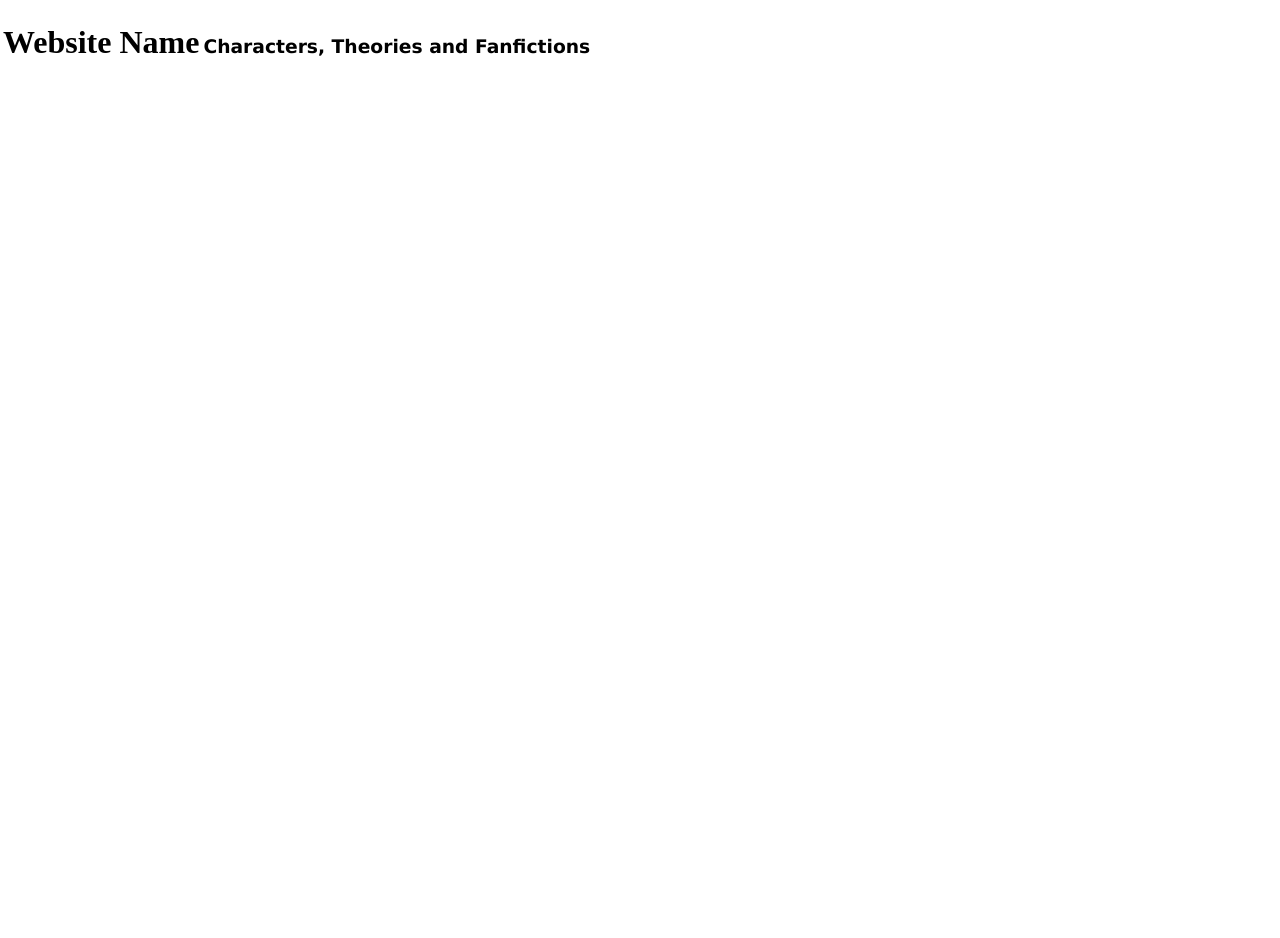
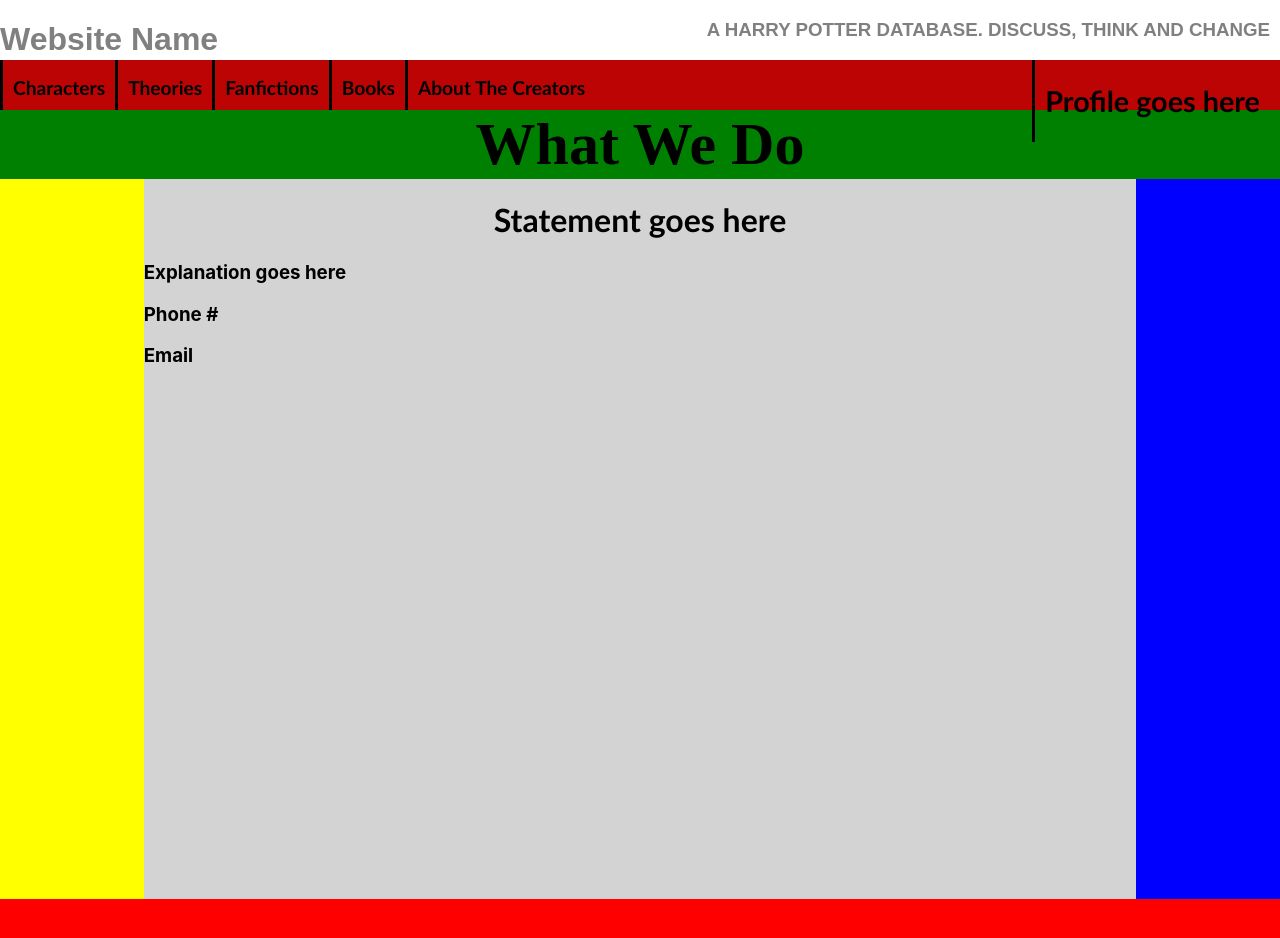
Before and after one commit to jzy521/HarryPotter, a React (Create React App) app: page / in a window 1280 px wide. Shown: the top 938 px of the page. Before the commit the page ends 800 px from the top, so only its background shows below. Built offline with nearby package versions, Linux system fonts and the light colour scheme.

Commit message:
new code

```diff
--- a/src/App.css
+++ b/src/App.css
@@ -17,8 +17,132 @@
 }
 
 .Title{
-  font-family: Cursive;
+  text-align:center;
+  font-family:Trebuchet MS;
+  color: black;
+  line-height:100%;
+  height:100%;
 }
 .TitleDescription{
-  font-family: Verdana;
+  text-align:center;
+  font-family: Trebuchet MS;
+  color:black;
+  font-size:120%;
 }
+.TitleDescription2{
+  text-align:center;
+  font-family: Trebuchet MS;
+  color:grey;
+  font-size:120%;
+}
+.header {
+  height:50px;
+  padding:0px;
+  background-color:rgb(189, 4, 4);
+  /* -webkit-animation-name: example;
+  -webkit-animation-duration: 1000000000s;  */
+  /* animation-name: example;
+  animation-duration: 100000000s; */
+  display: flex;
+  flex-direction: row;
+}
+
+.header > div {
+  padding-right: 10px;
+  padding-left: 10px;
+  border-left: 3px solid black;
+  border-color: black;
+}
+
+
+/* @-webkit-keyframes example {
+  0%   {background-color: red;}
+  25%  {background-color: yellow;}
+  50%  {background-color: blue;}
+  100% {background-color: green;}
+}
+
+
+@keyframes example {
+  0%   {background-color: red;}
+  25%  {background-color: yellow;}
+  50%  {background-color: blue;}
+  100% {background-color: green;}
+} */
+
+.CharacterHeading{
+  font-family:Trebuchet MS;
+  color:black
+}
+
+.header2{
+  font-family:Arial;
+  height:60px;
+  padding:0px;
+  background-color:rgba(255, 255, 255, 0.726);
+  display: flex;
+  flex-direction: row;
+  color: Grey
+}
+.special{
+  position: absolute;
+  right: 10px;
+}
+
+.whatWeDo{
+  background-color:green;
+
+}
+.whatWeDotext{
+  text-align:center;
+  color:black;
+  font-family:Cursive;
+  font-size:60px;
+  margin: 0px;
+}
+.leftBorder {
+  height:700px;
+  width: 160px;
+  z-index: 1;
+  top: 0;
+  left: 0;
+  background-color:yellow;
+  overflow-x: hidden;
+  padding-top: 20px;
+  position: relative;
+}
+.rightBorder {
+  height:700px;
+  width: 160px;
+  z-index: 1;
+  top: 0;
+  left: 0;
+  right: 0;
+  background-color:Blue;
+  overflow-x: hidden;
+  padding-top: 20px;
+  position: relative;
+}
+.mainArticle{
+  width:1105px;
+  height:700;
+  background-color:lightgray;
+}
+.flexing{
+  display: flex;
+  flex-direction: row;
+}
+.headingHome{
+  text-align:center;
+  font-family:Trebuchet MS;
+}
+.gryffindor{
+  width:100%;
+  height:160px;
+  background-color: red;
+}
+.profile{
+  position: absolute;
+  right: 10px;
+}
+/* x */
--- a/src/App.js
+++ b/src/App.js
@@ -12,18 +12,85 @@
 class App extends Component {
   render() {
     return(
-      <div>
-        <table>
-          <th>
-            <h1 class="Title">Website Name</h1>
-          </th>
-          <th>
-            <h3 class="TitleDescription">
-              Characters, Theories and Fanfictions
-            </h3>
-          </th>
-        </table>
+    <div>
+      {/* Block holding header */}
+      <div className="header2">
+      {/* block holding wbsite name */}
+        <div className="header2">
+          <h1>Website Name</h1>
+        </div>
+        {/* block holding description */}
+        <div className="special">
+          <h3>A HARRY POTTER DATABASE. DISCUSS, THINK AND CHANGE
+          </h3>
+        </div>
       </div>
+      {/* block holding nav(another header) */}
+      <div className="header">
+          {/* categories */}
+            <div><h2 className="TitleDescription">
+              Characters
+            </h2>
+            </div>
+            <div>
+            <h2 className="TitleDescription">
+              Theories
+            </h2>
+            </div>
+            <div>
+            <h2 className="TitleDescription">
+              Fanfictions
+            </h2>
+            </div>
+            <div>
+            <h2 className="TitleDescription">
+              Books
+            </h2>
+            </div>
+            <div>
+            <h2 className="TitleDescription">
+              About The Creators
+            </h2>
+            </div>
+            {/* This part is wrong. Change it to be correct if you can */}
+            <div className="TitleDescription profile">
+              <h2>Profile goes here</h2>
+            </div>
+
+      </div>
+      {/* block holding section title */}
+      <div className="whatWeDo">
+      <h1 className="whatWeDotext">What We Do</h1>
+      </div>
+      {/* block holding mainArticle leftBorder rightBorder */}
+      <div className="flexing">
+      <div className="leftBorder"></div>
+      <div className="mainArticle">
+      <h1 className="headingHome">
+      Statement goes here
+      </h1>
+      <h3>Explanation goes here</h3>
+      <h3>Phone #</h3>
+      <h3>Email</h3>
+      </div>
+      <div className="rightBorder">
+       </div>
+      </div>
+      {/* block holding footer */}
+      <div className="gryffindor"></div>
+      </div>
+      /* <div>
+        <img src="https://www.kickassfacts.com/wp-content/uploads/2016/08/Deathly-Hallows.jpg"
+        className="background"></img>
+      </div> */
+      /* <div className="homelist">
+      <ul className="homelist2">
+        <li>Coffee</li>
+        <li>Tea</li>
+        <li>Milk</li>
+      </ul>
+      </div>*/
+
     );
     // return (
     //   <div className="App flex-container">
```
